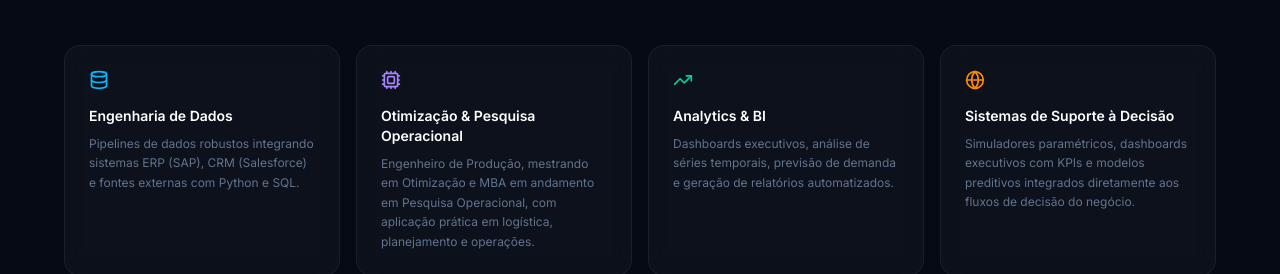
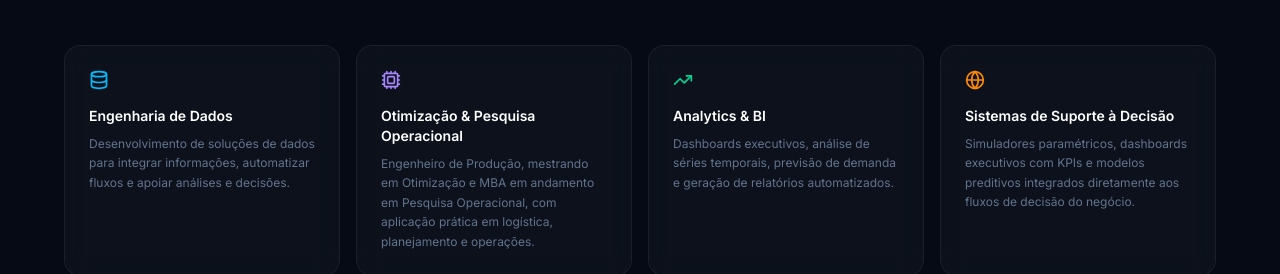
Before and after one commit to Guilhermehenriquecr/repositorio, a Next.js app: page / in a window 1280 px wide. Shown: the part 1860-2134 px from the top of the page. Built offline with nearby package versions, Linux system fonts and the light colour scheme.

Commit message:
Update data engineering description

```diff
--- a/src/components/About.tsx
+++ b/src/components/About.tsx
@@ -9,7 +9,7 @@ const ABOUT_HIGHLIGHTS = [
   {
     icon: <Database className="w-5 h-5" />,
     title: "Engenharia de Dados",
-    desc: "Pipelines de dados robustos integrando sistemas ERP (SAP), CRM (Salesforce) e fontes externas com Python e SQL.",
+    desc: "Desenvolvimento de soluções de dados para integrar informações, automatizar fluxos e apoiar análises e decisões.",
     color: "text-sky-400",
     bg: "bg-sky-500/10 border-sky-500/20",
   },
```
